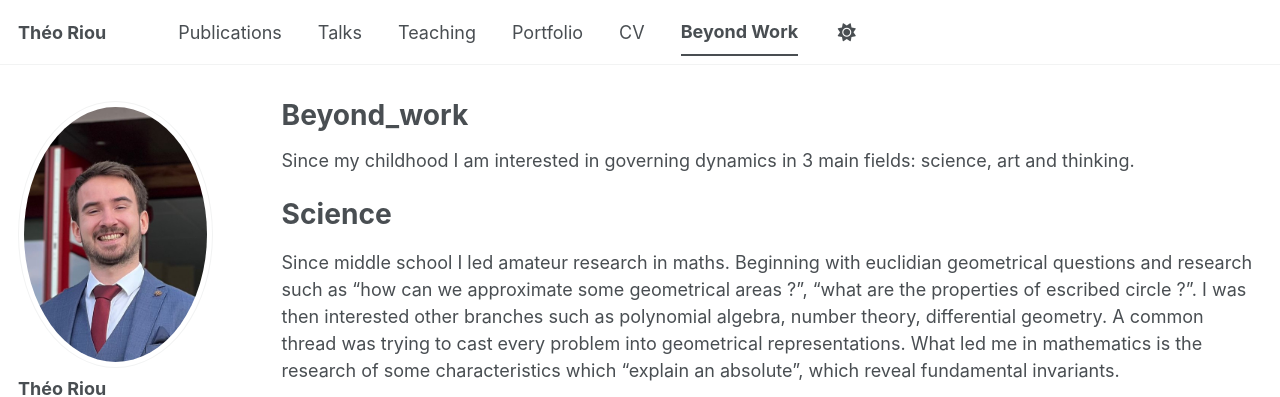
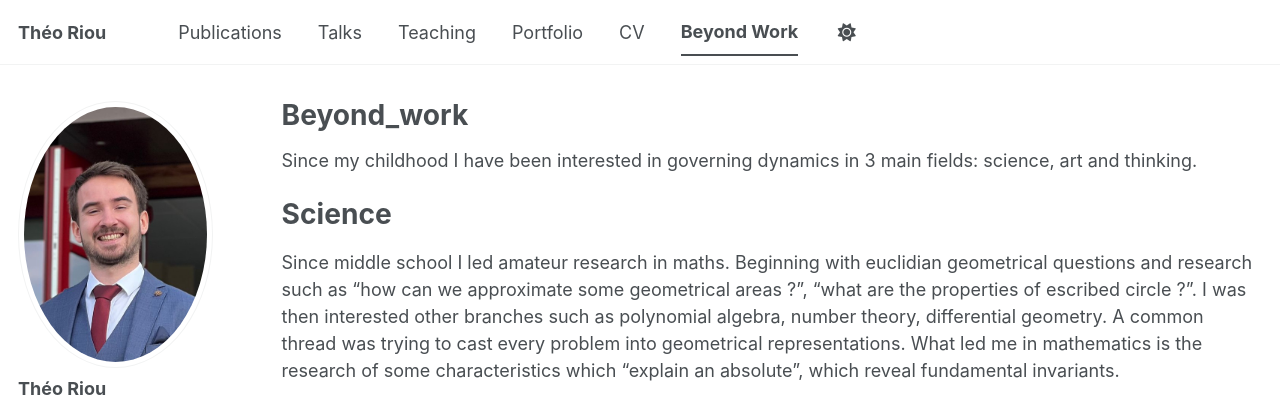
Before and after one commit to thriou/thriou.github.io, a Jekyll site: the page built from _pages/Beyond_work.md, in a window 1280 px wide and 1050 px high. Shown: the top 397 px of the window. Built offline with Jekyll 4.4.1, drawn with Linux system fonts in a browser that asks for light colours; a style sheet for code colours, icons or effects is not loaded.

Commit message:
Update Beyond_work.md

```diff
--- a/_pages/Beyond_work.md
+++ b/_pages/Beyond_work.md
@@ -8,7 +8,7 @@
 
 {% include base_path %}
 
-Since my childhood I am interested in governing dynamics in 3 main fields: science, art and thinking.
+Since my childhood I have been interested in governing dynamics in 3 main fields: science, art and thinking.
 
 Science
 ======
```
